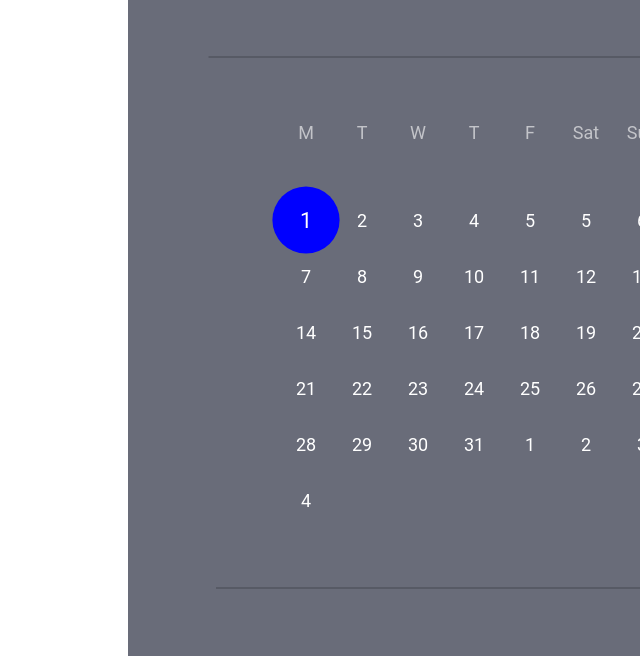
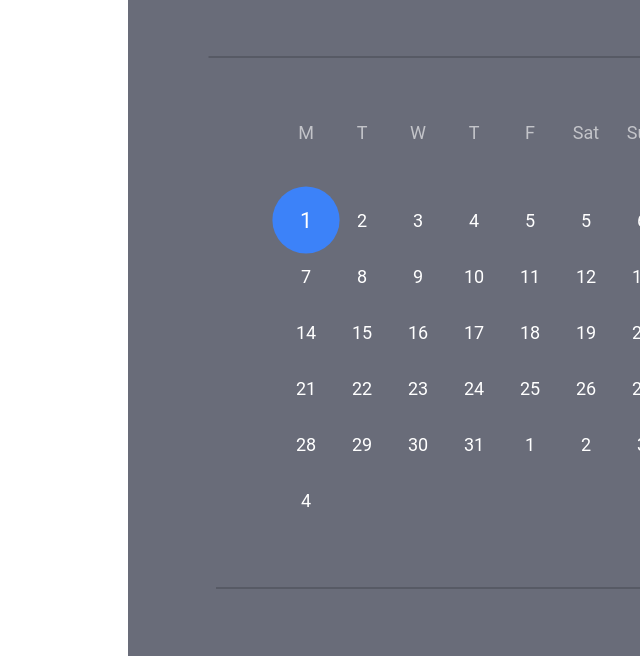
Before and after one commit to AndreyKozych/fe2809, a plain HTML site: page calendar/calendar.html in a window 1280 px wide. In both pictures the pointer is over the item 946 px from the left and 364 px from the top of the page. Shown: the part 144-800 px from the top of the page, without its empty margins (640-1280 px from the left). Drawn offline with Linux system fonts and the light colour scheme.

Commit message:
calendar

```diff
--- a/calendar/calendar.css
+++ b/calendar/calendar.css
@@ -6,6 +6,7 @@ body {
   }
 
   .calendar {
+
     padding: 80px 50px 150px 50px;
 
     position: relative;
@@ -111,7 +112,7 @@ list-style: none;
 max-width: 400px;
 }
 .week_color:hover, .week_color:focus{
-  background: blue;
+  background: #3C82F9;;
     border-bottom-color: currentColor;
     outline: none;
     border-radius: 100%;
```
